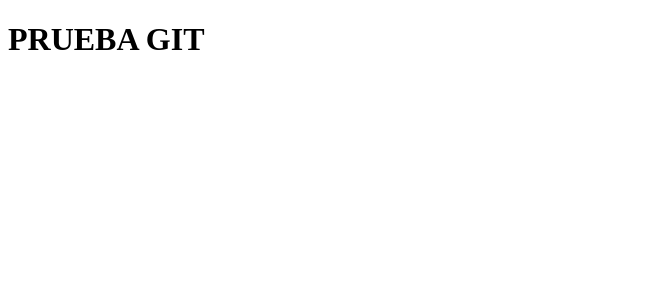
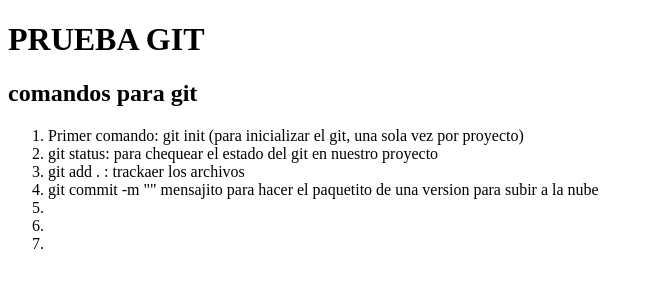
Before and after one commit to pilarsassone/primer-git, a plain HTML site: page prueba-git/pruebaa_git.html in a window 1280 px wide. Shown: the whole page, without its empty margins (0-653 px from the left). Drawn offline with Linux system fonts and the light colour scheme.

Commit message:
agregue una lista

```diff
--- a/prueba-git/pruebaa_git.html
+++ b/prueba-git/pruebaa_git.html
@@ -9,5 +9,17 @@
 </head>
 <body>
     <h1>PRUEBA GIT</h1>
+    <h2>comandos para git</h2>
+    <ol>
+        <li>Primer comando: git init (para inicializar el git, una sola vez por proyecto)</li>
+        <li>git status: para chequear el estado del git en nuestro proyecto</li>
+        <li>git add . : trackaer los archivos</li>
+        <li>git commit -m "" mensajito para hacer el paquetito de una version para subir a la nube</li>
+
+        <li></li>
+        <li></li>
+        <li></li>
+    </ol>
+
 </body>
 </html>
```
